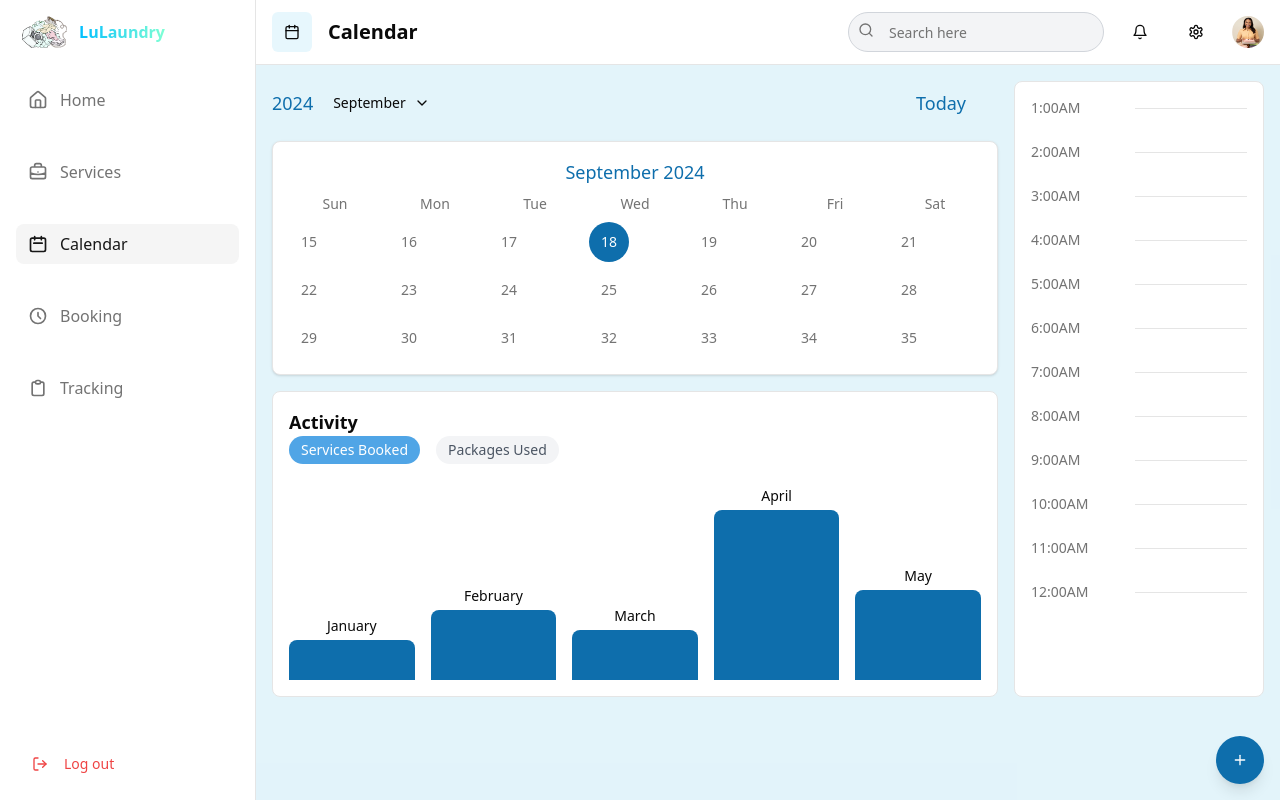
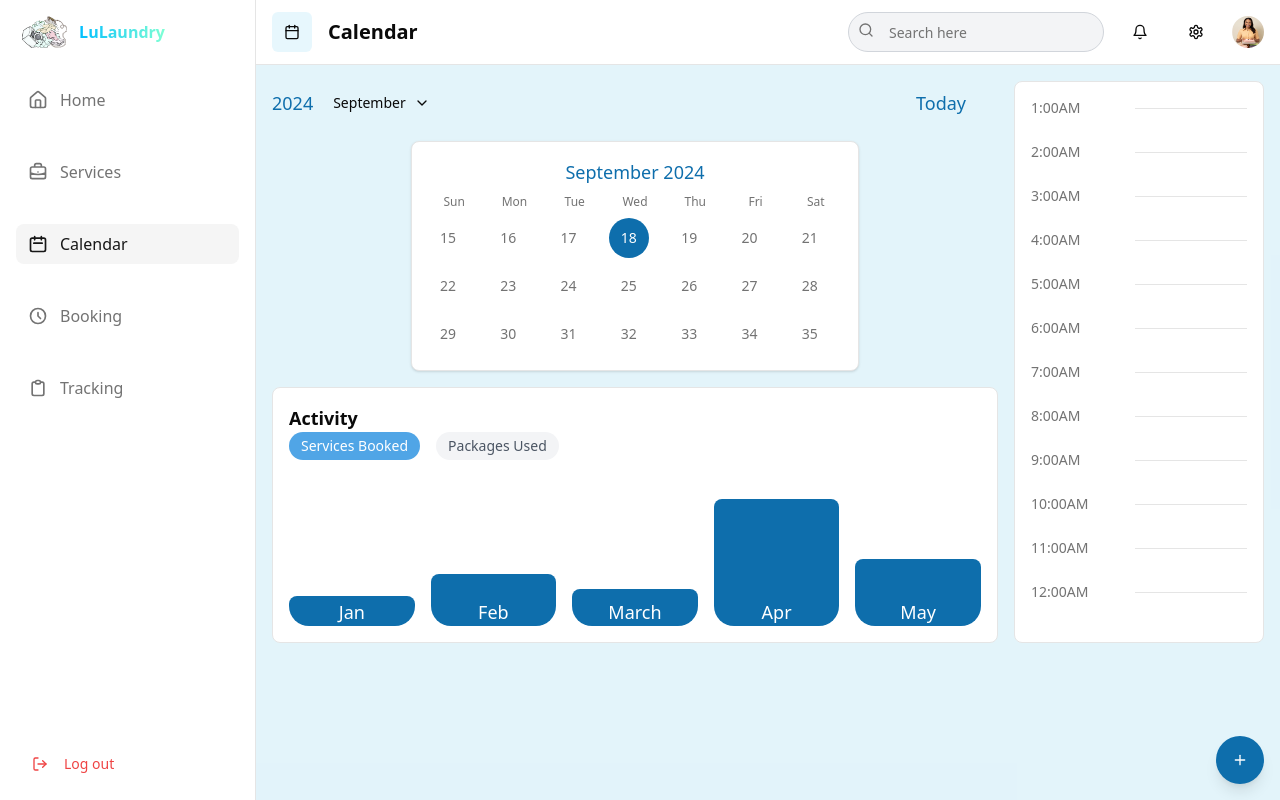
Before and after one commit to Aristocratjnr/Consumer-dashboard, a Next.js app: page /calendar in a window 1280 px wide. Built offline with nearby package versions, Linux system fonts and the light colour scheme.

Commit message:
update CalendarPage: shorten month names and adjust layout for improved readability

```diff
--- a/src/app/(dashboard)/calendar/page.tsx
+++ b/src/app/(dashboard)/calendar/page.tsx
@@ -19,7 +19,7 @@
         const days = ['Sun', 'Mon', 'Tue', 'Wed', 'Thu', 'Fri', 'Sat']
         const dates = Array.from({ length: 21 }, (_, i) => i + 15)
         const hours = Array.from({ length: 12 }, (_, i) => `${i + 1}:00AM`)
-        const months = ['January', 'February', 'March', 'April', 'May', 'June', 'July', 'August', 'September', 'October', 'November', 'December']
+        const months = ['Jan', 'Feb', 'March', 'Apr', 'May', 'Jun', 'Jul', 'Aug', 'Sep', 'Oct', 'Nov', 'Dec']
         const activityData = [20, 35, 25, 85, 45]
 
         const handleTodayClick = () => {
@@ -216,13 +216,13 @@
                     </div>
 
                     {/* Calendar Header and Grid */}
-                    <div className="rounded-lg border bg-white shadow p-4">
+                    <div className="rounded-lg border bg-card shadow p-4 max-w-md mx-auto">
                     <div className="text-center mb-2">
                         <h2 className="text-lg text-teal-1000 font-semi-bold">{selectedMonth} 2024</h2>
                     </div>
                     <div className="grid grid-cols-7 gap-2 text-center">
                         {days.map((day) => (
-                        <div key={day} className="text-sm font-medium text-muted-foreground">
+                        <div key={day} className="text-xs font-medium text-muted-foreground">
                             {day}
                         </div>
                         ))}
@@ -257,14 +257,14 @@
                         </span>
                         </div>
                     </div>
-                    <div className="flex h-[200px] items-end gap-4 ">
+                    <div className="flex h-[150px] items-end gap-4 ">
                         {activityData.map((height, index) => (
                         <div
                             key={index}
-                            className="relative flex-1 rounded-t-lg bg-teal-1000"
+                            className="relative flex-1 rounded-t-lg rounded-[20px] bg-teal-1000"
                             style={{ height: `${height}%` }}
                         >
-                            <div className="absolute -top-6 w-full text-center text-sm">
+                            <div className="absolute bottom-0 w-full text-center text-lg text-white font-semi-bold">
                             {months[index]}
                             </div>
                         </div>
```
